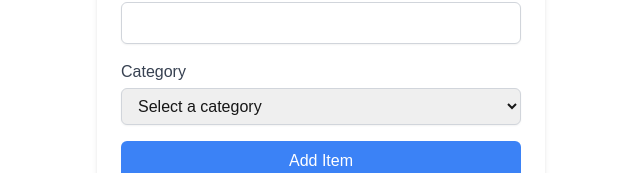
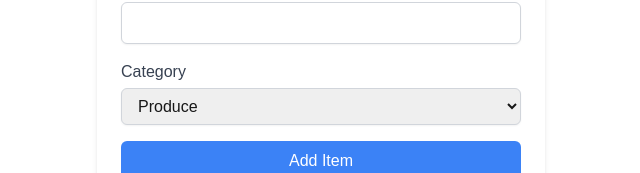
Before and after one commit to hamzaali05/cprg306-assignments, a Next.js app: page /week-5 in a window 1280 px wide. Shown: the part 136-309 px from the top of the page, without its empty margins (319-959 px from the left). Built offline with nearby package versions, Linux system fonts and the light colour scheme.

Commit message:
week-5
slight changes to option values

```diff
--- a/app/week-5/new-item.js
+++ b/app/week-5/new-item.js
@@ -47,8 +47,7 @@ export default function NewItem() {
           onChange={(e) => setCategory(e.target.value)}
           className="mt-1 block w-full px-3 py-2 border border-gray-300 rounded-md shadow-sm focus:ring-blue-500 focus:border-blue-500"
         >
-          <option value="">Select a category</option>
-          <option value="Fruits">Produce</option>
+          <option value="Produce">Produce</option>
           <option value="Dairy">Dairy</option>
           <option value="Bakery">Bakery</option>
           <option value="Meat">Meat</option>
```
